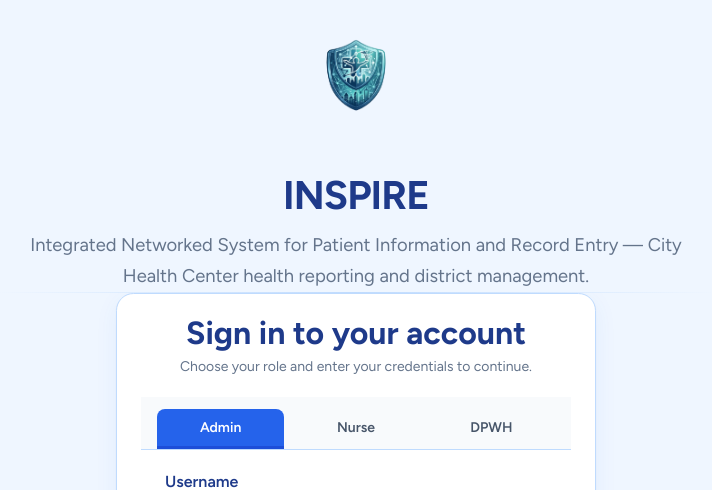
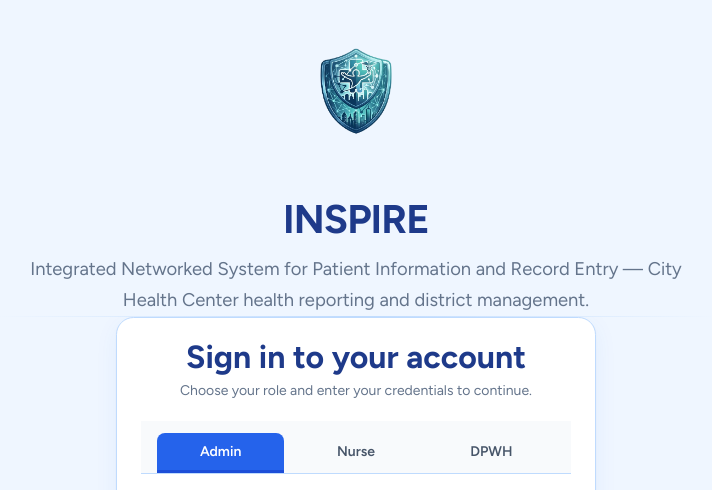
Before and after one commit to alwencasagan549-oss/HealthCare, a PHP site: page /Health-Report-Sytem/ in a window 1280 px wide. Shown: the top 490 px of the page, without its empty margins (284-996 px from the left). Run offline with PHP 8.4, Linux system fonts and the light colour scheme; some libraries are stand-ins or nearby versions.

Commit message:
Enlarge landing logo and reduce spacing to title

```diff
--- a/assets/css/app.css
+++ b/assets/css/app.css
@@ -593,13 +593,13 @@ body {
     font-weight: 800;
     font-size: var(--font-size-2xl);
     color: var(--color-foreground);
-    margin-top: var(--space-4);
+    margin-top: var(--space-2);
     margin-bottom: var(--space-3);
 }
 
 .landing-hero .brand-logo {
-    width: 128px;
-    height: 128px;
+    width: 160px;
+    height: 160px;
     object-fit: contain;
     display: block;
     margin: 0 auto;
@@ -667,13 +667,13 @@ body {
     }
 
     .landing-hero .brand-logo {
-        width: 152px;
-        height: 152px;
+        width: 184px;
+        height: 184px;
     }
 
     .landing-hero .hero-title {
         font-size: 2.5rem;
-        margin-top: var(--space-5);
+        margin-top: var(--space-3);
     }
 
     .landing-hero .hero-subtitle {
```
